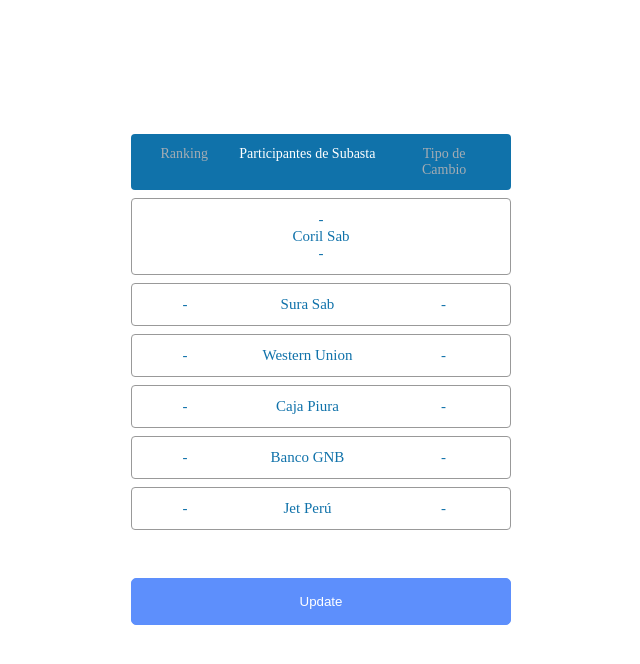
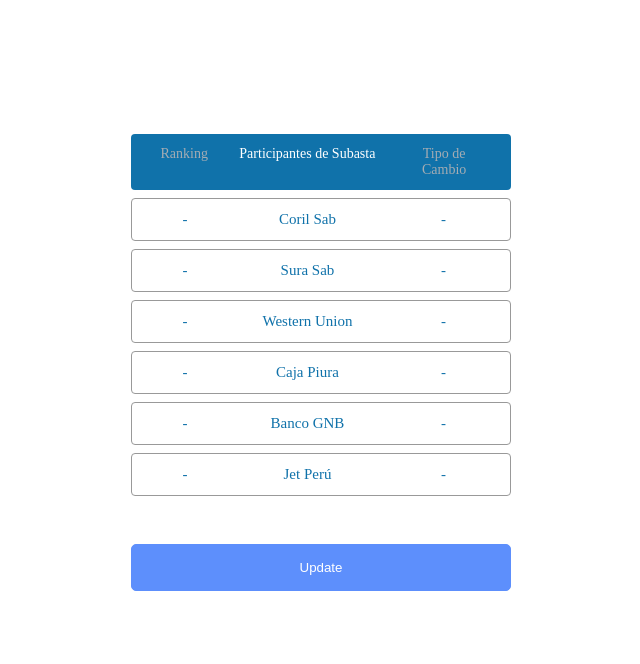
Before and after one commit to gmujica/js-table, a plain HTML site: page index.html in a window 1280 px wide. Both pictures are taken after a click on the button "Update". Shown: the whole page, without its empty margins (319-959 px from the left). Drawn offline with Linux system fonts and the light colour scheme.

Commit message:
display grid implemented on animation

```diff
--- a/index.js
+++ b/index.js
@@ -6,7 +6,7 @@ window.addEventListener('DOMContentLoaded', () => {
       var ctr = 1;
       item.className = item.className !== 'show' ? 'show' : 'hide';
       if (item.className === 'show') {
-        item.style.display = 'block';
+        item.style.display = 'grid';
         window.setTimeout(function(){
           item.style.opacity = 1;
           item.style.transform = 'scale(1)';
--- a/styles.css
+++ b/styles.css
@@ -33,7 +33,6 @@
 	cursor: pointer;
 	color: #1072aa;
     font-size: 1vw;
-    transition: .5s ease opacity,.5s ease transform;
 }
 /*.partners-list > div > .item {
     opacity: 0;
@@ -46,7 +45,8 @@
 	border-radius: 4px;
 	grid-column-gap: 6%;
 	padding: 1.5vh 2vw 1.5vh 2vw;
-	margin-bottom: 1vh;
+    margin-bottom: 1vh;
+    transition: .5s ease opacity,.5s ease transform;
 }
 /**/
 .container button {
```
